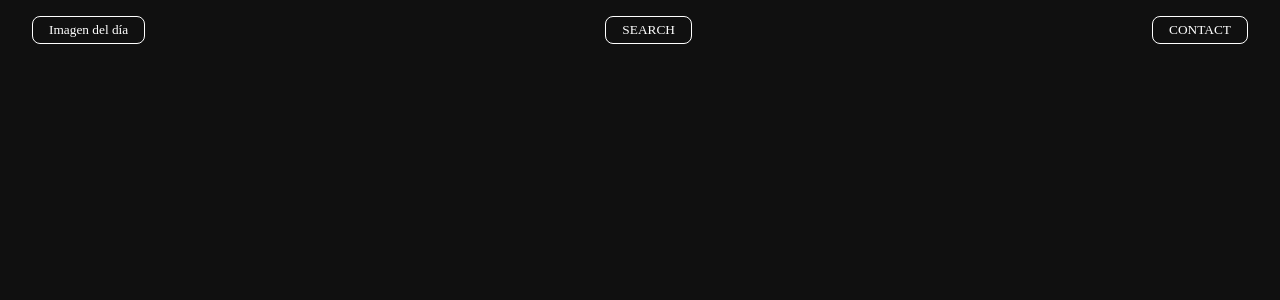
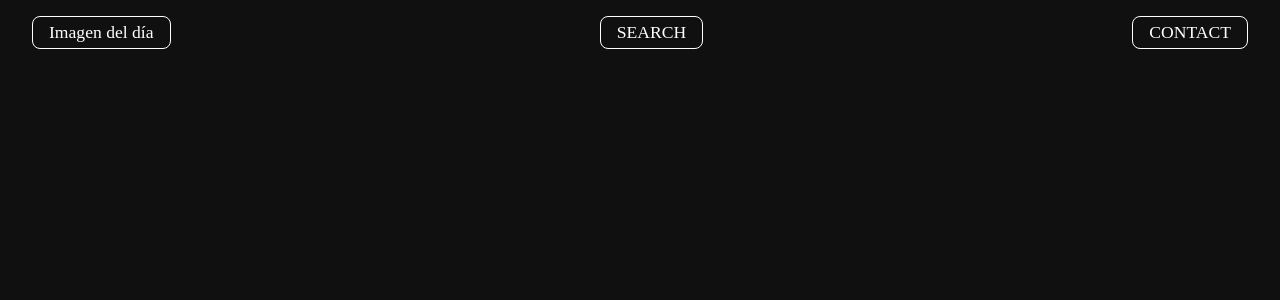
Before and after one commit to ferchodeleon/nasa, a React (Vite) app: page / in a window 1280 px wide. Shown: the top 300 px of the page. Built offline with nearby package versions, Linux system fonts and the light colour scheme.

Commit message:
Style of size and change cursor

```diff
--- a/src/styles/Header.css
+++ b/src/styles/Header.css
@@ -6,9 +6,11 @@
 }
 
 .nasa-button {
+  cursor: pointer;
   border: 1px solid #FFF;
   border-radius: 8px;
   background-color: transparent;
   color: #FFF;
+  font-size: 1.1rem;
   padding: .3rem 1rem;
 }
```
